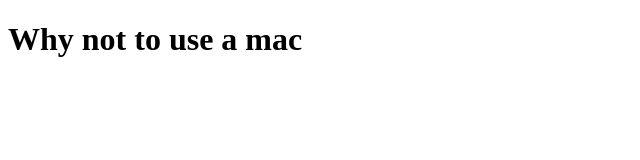
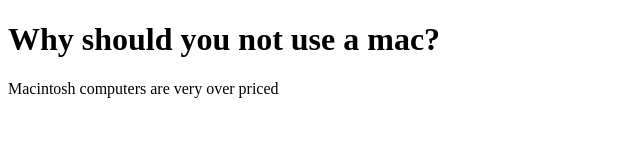
Before and after one commit to KalebFreeman/9-weeks-project-site, a plain HTML site: page MacCons.html in a window 1280 px wide. Shown: the whole page, without its empty margins (0-640 px from the left). Drawn offline with Linux system fonts and the light colour scheme.

Commit message:
Update MacCons.html

```diff
--- a/MacCons.html
+++ b/MacCons.html
@@ -5,8 +5,8 @@
 </head>
 <body>
 
-<h1>Why not to use a mac</h1>
-<p></p>
+<h1>Why should you not use a mac?</h1>
+<p>Macintosh computers are very over priced </p>
 
 </body>
 </html>
```
